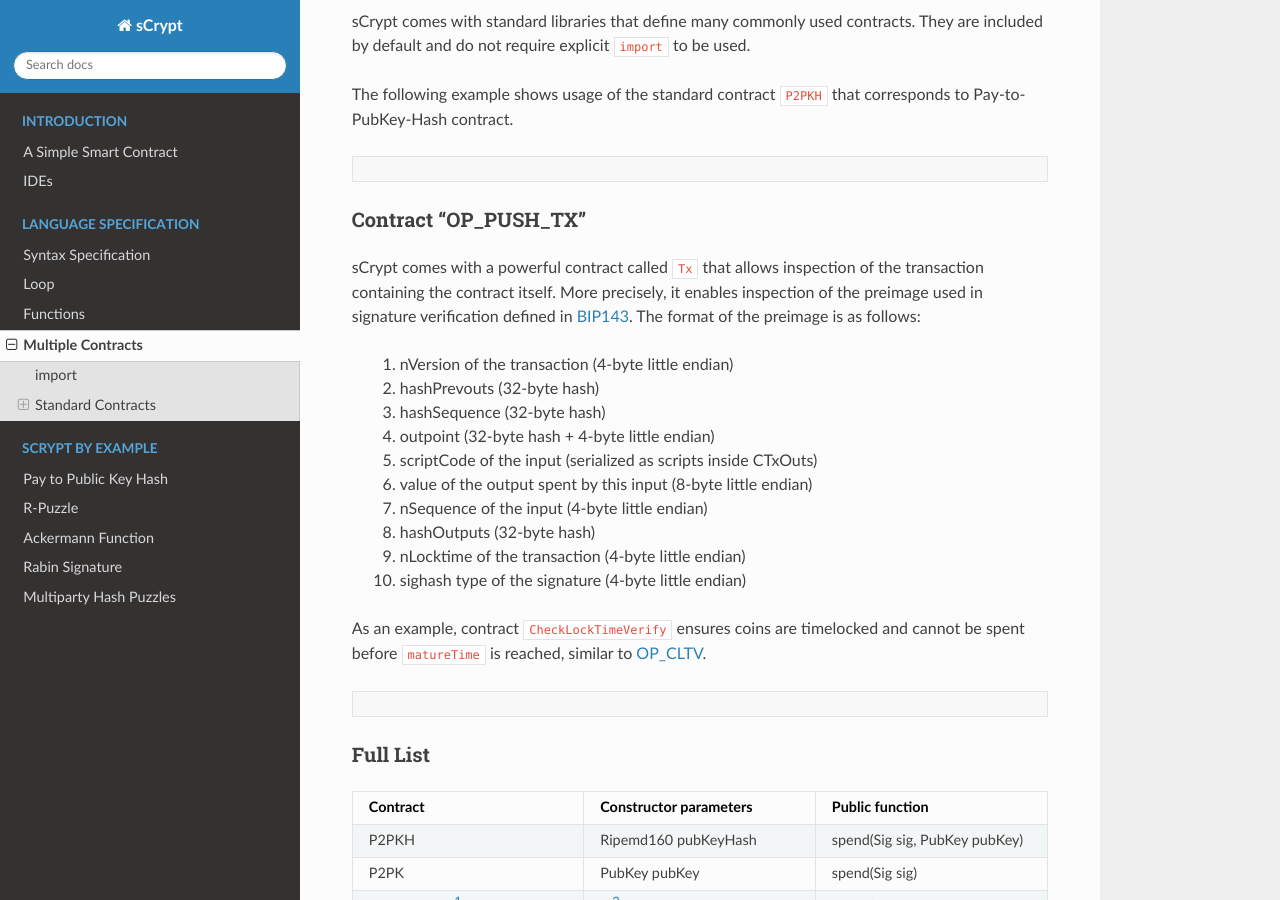
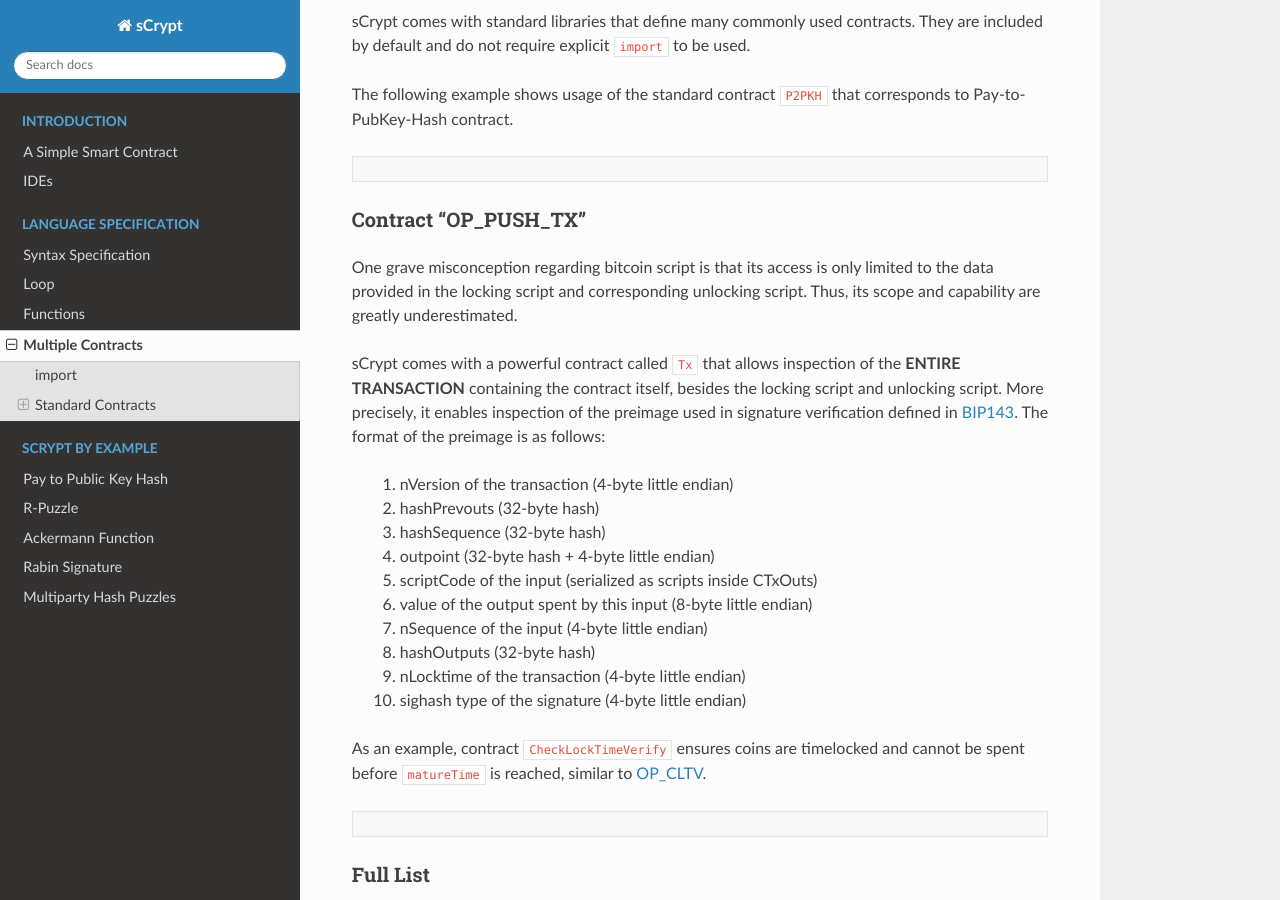
Before and after one commit to sCrypt-Inc/specification, a Sphinx documentation site: the page built from docs/contracts.rst, in a window 1280 px wide and 900 px high, scrolled down 701 px. Built offline with Sphinx 7.4.7 and the Read the Docs theme 2.0.0, drawn with Linux system fonts in a browser that asks for light colours.

Commit message:
add more explanation to OP_PUSH_TX

```diff
--- a/docs/contracts.rst
+++ b/docs/contracts.rst
@@ -83,7 +83,10 @@
 
 Contract "OP_PUSH_TX"
 ---------------------
-sCrypt comes with a powerful contract called ``Tx`` that allows inspection of the transaction containing the contract itself.
+One grave misconception regarding bitcoin script is that its access is only limited to the data provided in the locking script and corresponding unlocking script.
+Thus, its scope and capability are greatly underestimated.
+
+sCrypt comes with a powerful contract called ``Tx`` that allows inspection of the **ENTIRE TRANSACTION** containing the contract itself, besides the locking script and unlocking script.
 More precisely, it enables inspection of the preimage used in signature verification defined in `BIP143`_.
 The format of the preimage is as follows:
 
```
